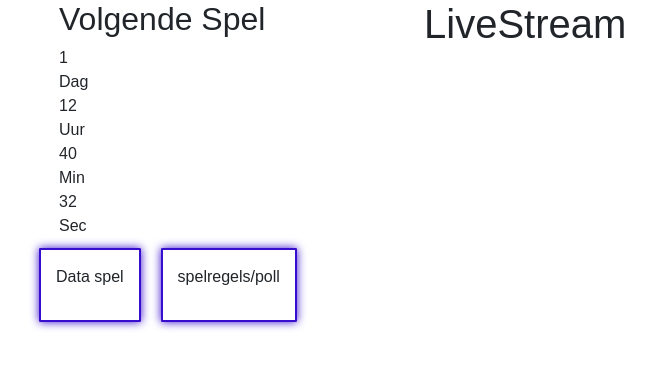
After one commit to NHLstenden-emmen/Interface, a PHP site: template pages/guest/livestream.php in a window 1280 px wide. The commit adds this page. Shown: the top 368 px of the page, without its empty margins (41-696 px from the left). Run offline with PHP 8.4, Linux system fonts and the light colour scheme; the template is opened without the code that fills it, so the values that code supplies are empty.

Commit message:
Initial layout livestream

```diff
--- a/inc/header.php
+++ b/inc/header.php
@@ -40,6 +40,9 @@
 				echo '<link rel="stylesheet" href="css/pages/team/login.css">';
 			case 'teams':
 				echo '<link rel="stylesheet" href="css/pages/guest/teams.css">';
+				break;
+			case 'livestream':
+				echo '<link rel="stylesheet" href="css/pages/guest/livestream.css">';
 				break;
 		}
 		// add css to the teams pages
--- a/pages/content.php
+++ b/pages/content.php
@@ -58,6 +58,9 @@
 		case 'teams':
 			include 'guest/teams.php';
 			break;
+		case 'livestream':
+			include 'guest/livestream.php';
+			break;
     case 'ranking':
       include 'guest/ranking.php';
       echo '<link href="css/pages/guest/ranking.css" type="text/css" rel="stylesheet">';
--- /dev/null
+++ b/pages/guest/livestream.php
@@ -0,0 +1,84 @@
+<div class="container">
+	<div id="livestream">
+		<div class="row">
+			<div class="nextGameBlock col-lg-4">
+				<h2 class="col-lg-12">Volgende Spel</h2>
+
+				<!-- Dag -->
+				<div class="col-lg-12">
+					<table class="nextGame">
+						<thead>
+							<tr>
+								<th>1</th>
+							</tr>
+						</thead>
+						<tbody>
+							<tr>
+								<td>Dag</td>
+							</tr>
+						</tbody>
+					</table>
+				</div>
+
+				<!-- Uren -->
+				<div class="col-lg-12">
+					<table class="nextGame">
+						<thead>
+							<tr>
+								<th>12</th>
+							</tr>
+						</thead>
+						<tbody>
+							<tr>
+								<td>Uur</td>
+							</tr>
+						</tbody>
+					</table>
+				</div>
+
+				<!-- Minuten -->
+				<div class="col-lg-12">
+					<table class="nextGame">
+						<thead>
+							<tr>
+								<th>40</th>
+							</tr>
+						</thead>
+						<tbody>
+							<tr>
+								<td>Min</td>
+							</tr>
+						</tbody>
+					</table>
+				</div>
+
+				<!-- Seconden -->
+				<div class="col-lg-12">
+					<table class="nextGame">
+						<thead>
+							<tr>
+								<th>32</th>
+							</tr>
+						</thead>
+						<tbody>
+							<tr>
+								<td>Sec</td>
+							</tr>
+						</tbody>
+					</table>
+				</div>
+			</div>
+			<div class="liveVideo col-lg-8">
+				<h1>LiveStream</h1>
+			</div>
+		</div>
+		<div class="row">
+			<div class="neonBlock">
+				<p>Data spel</p>
+			</div>
+			<div class="neonBlock">
+				<p>spelregels/poll</p>
+			</div>
+		</div>
+	</div>
+</div>
```
Also changed, not shown: css/pages/guest/livestream.css (added, +22 -0 lines).
